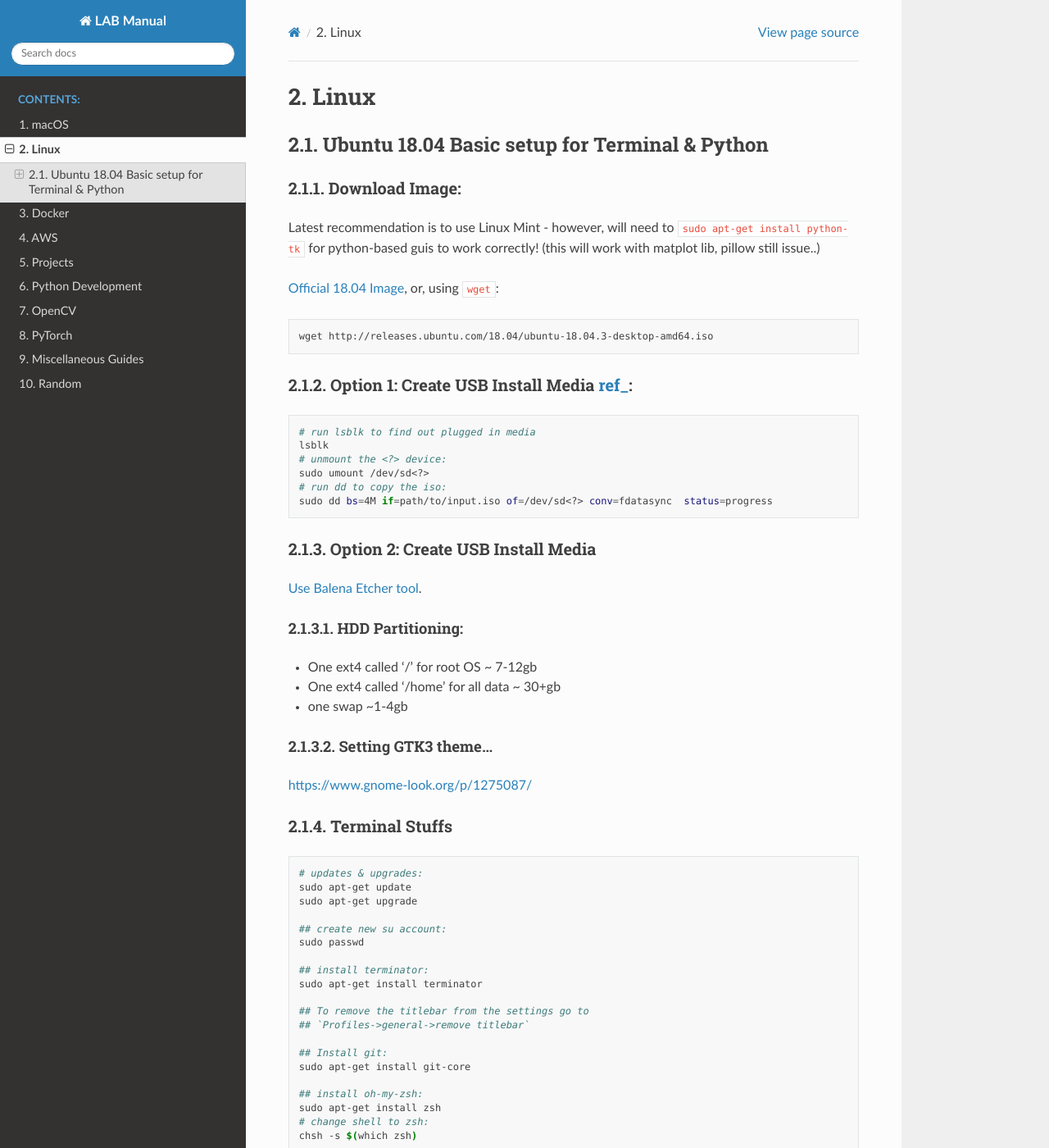
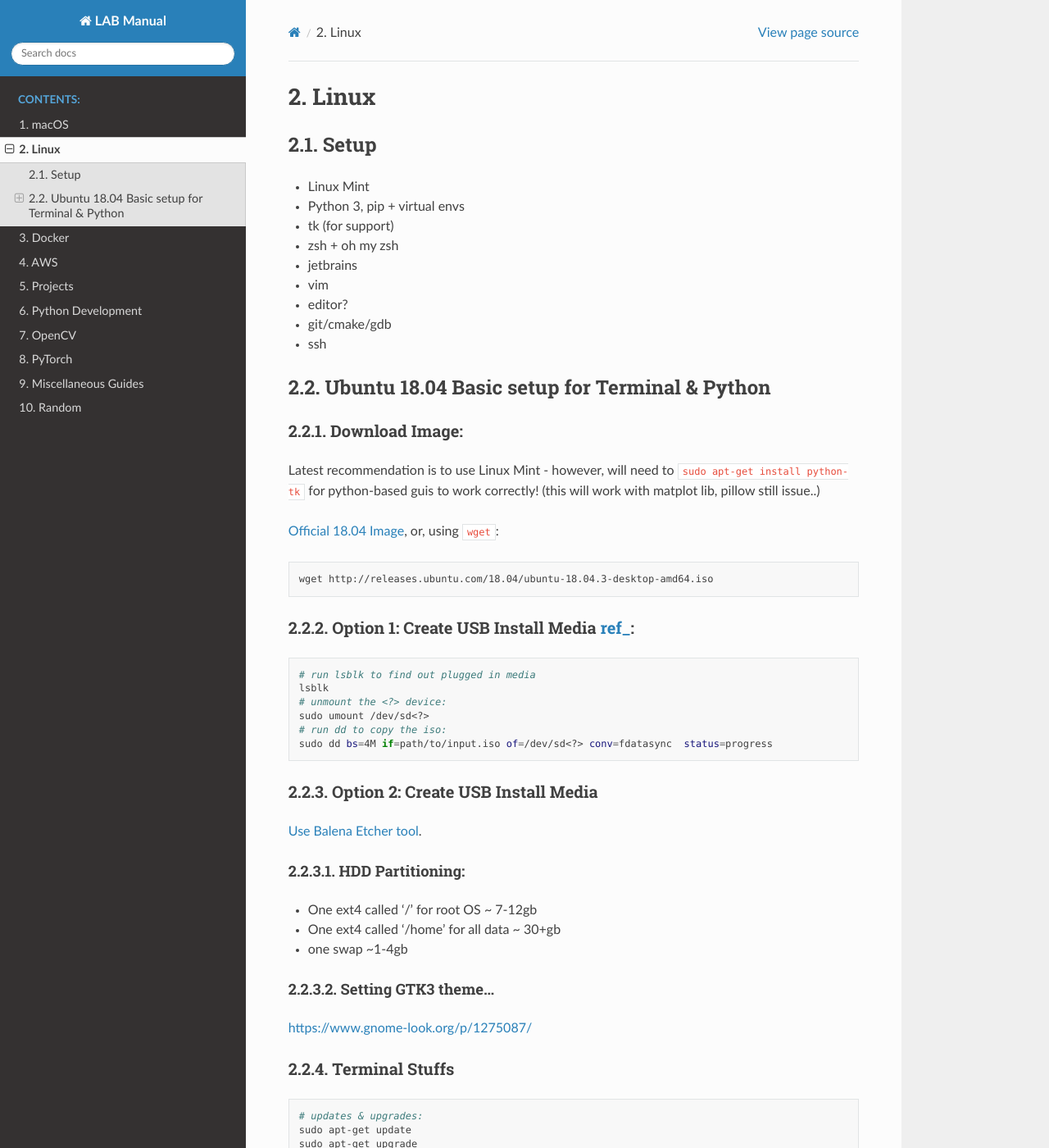
Before and after one commit to evgenyslab/labmanual, a Sphinx documentation site: the page built from docs/linux.rst, in a window 1280 px wide and 1400 px high. Shown: the whole window at 82% size. Built offline with Sphinx 7.4.7 and the Read the Docs theme 2.0.0, drawn with Linux system fonts in a browser that asks for light colours; some of the changed text lies outside the part shown.

Commit message:
Update linux.rst

```diff
--- a/docs/linux.rst
+++ b/docs/linux.rst
@@ -2,6 +2,20 @@
 
 Linux
 =================
+
+Setup
+-----
+
+- Linux Mint
+- Python 3, pip + virtual envs
+- tk (for support)
+- zsh + oh my zsh
+- jetbrains
+- vim
+- editor?
+- git/cmake/gdb
+- ssh
+
 
 Ubuntu 18.04 Basic setup for Terminal & Python
 ------------------------------------------------
```
